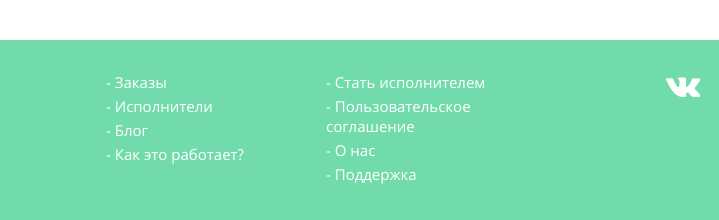
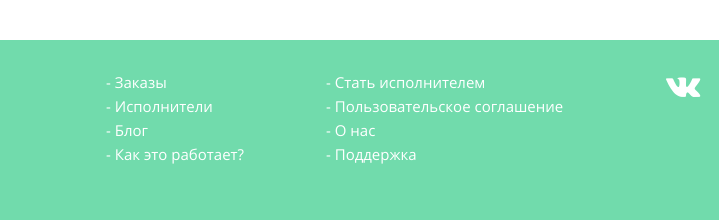
Before and after one commit to danilaman/danilaman.github.io, a plain HTML site: page stroyloft/index.html in a window 1280 px wide. Shown: the part 3081-3301 px from the top of the page, 344-1063 px from the left. Drawn offline with nearby package versions, Linux system fonts and the light colour scheme.

Commit message:
рпарпа

```diff
--- a/stroyloft/index.html
+++ b/stroyloft/index.html
@@ -357,7 +357,7 @@
 
 			<div id="footerThird">
 				<a href = "#" class = "whiteLink">- Стать исполнителем</a>
-				<a href = "#" class = "whiteLink">- Пользовательское соглашение</a>
+				<a href = "#" class = "whiteLink"><nobr>- Пользовательское соглашение</nobr></a>
 				<a href = "#" class = "whiteLink">- О нас</a>
 				<a href = "#" class = "whiteLink">- Поддержка</a>
 			</div>
```
